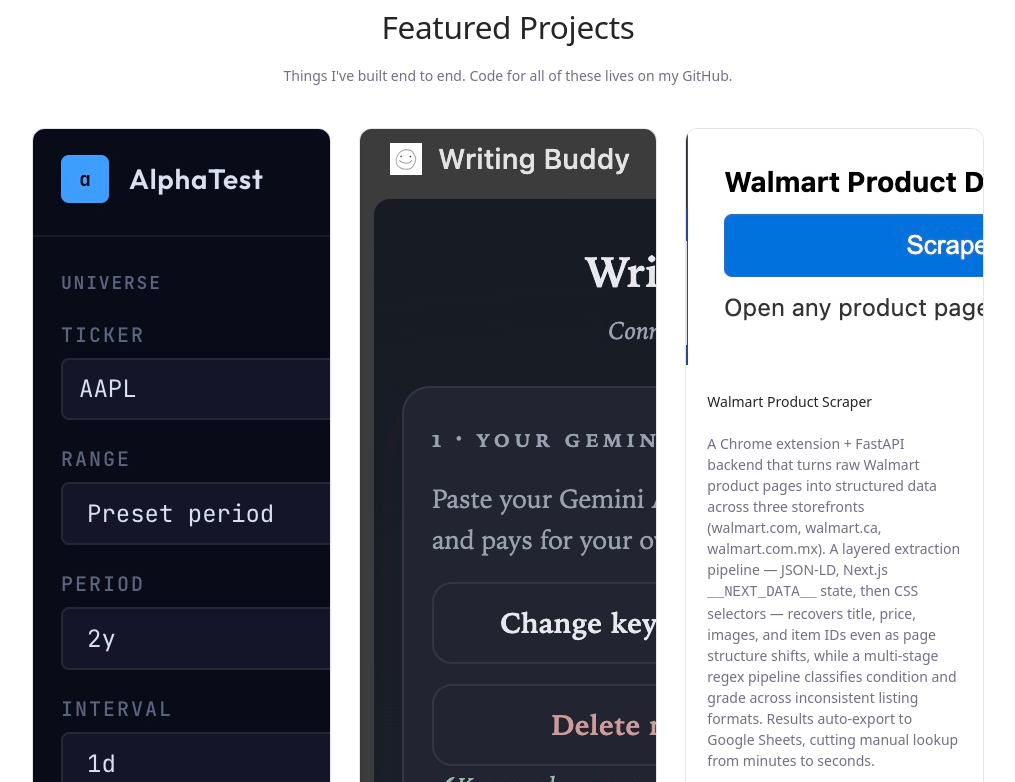
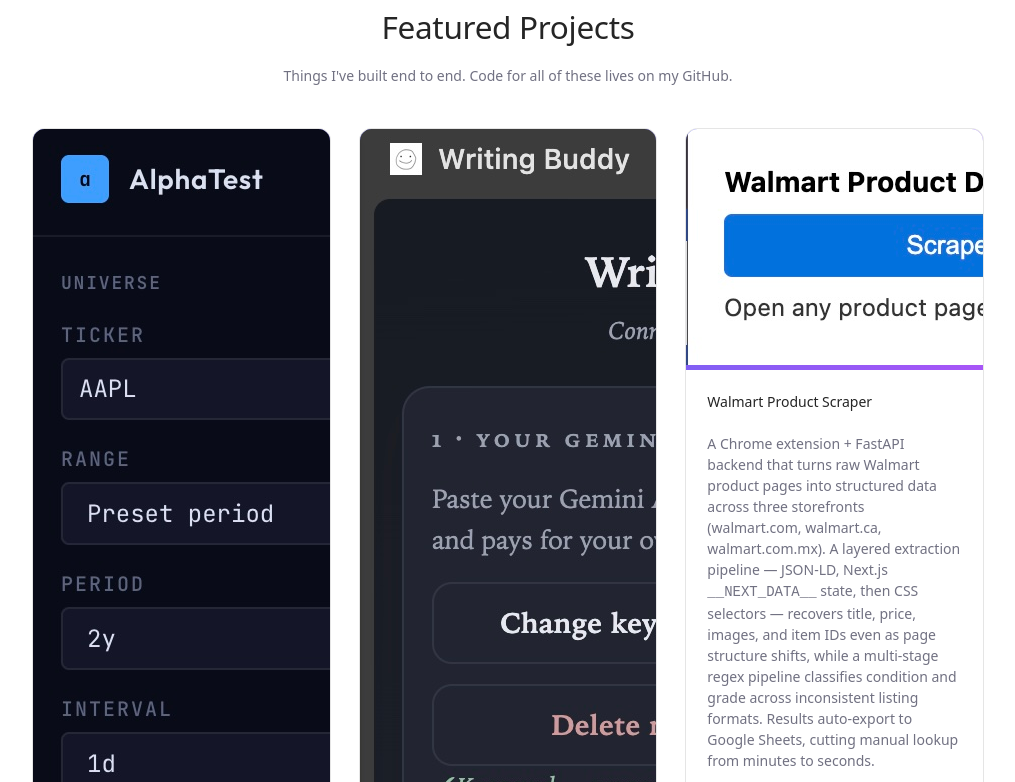
Before and after one commit to samiam621/sam-s-portfolio, a website: page index.html in a window 1280 px wide. Shown: the part 2391-3173 px from the top of the page, without its empty margins (132-1147 px from the left). Drawn offline with Linux system fonts and the light colour scheme.

Commit message:
fix image

```diff
--- a/index.html
+++ b/index.html
@@ -360,10 +360,10 @@
         </header>
 
         <!-- TODO: replace .project__thumb with <img> when you have screenshots -->
-         <!-- class="project__thumb project__thumb--a" -->
+         <!--  -->
         <div class="grid grid--3 grid--wide">
           <article class="card card--project">
-            <div ><img src="AlphaTestSS.jpg" alt="AlphaTest Demo" aria-hidden="true"></div>
+            <div class="project__thumb project__thumb--a"><img src="AlphaTestSS.jpg" alt="AlphaTest Demo" aria-hidden="true"></div>
             <div class="card__header"><h3 class="card__title">AlphaTest</h3></div>
             <div class="card__content">
               <p class="text-muted">
@@ -391,7 +391,7 @@
           </article>
 
           <article class="card card--project">
-            <div ><img src="WritingBuddySS.jpg" alt="Writing Buddy Demo" aria-hidden="true"></div>
+            <div class="project__thumb project__thumb--a"><img src="WritingBuddySS.jpg" alt="Writing Buddy Demo" aria-hidden="true"></div>
             <div class="card__header"><h3 class="card__title">Writing Buddy</h3></div>
             <div class="card__content">
               <p class="text-muted">
@@ -417,7 +417,7 @@
           </article>
 
           <article class="card card--project">
-            <div><img src="WalmartScraperSS.jpg" alt="Walmart Scraper Demo" aria-hidden="true"></div>
+            <div class="project__thumb project__thumb--a"><img src="WalmartScraperSS.jpg" alt="Walmart Scraper Demo" aria-hidden="true"></div>
             <div class="card__header"><h3 class="card__title">Walmart Product Scraper</h3></div>
             <div class="card__content">
               <p class="text-muted">
@@ -451,7 +451,7 @@
       <div class="container container--sm">
         <header class="section__head">
           <h2>Let's Connect</h2>
-          <p>Have a role, a project, or just want to say hi? I'd love to hear from you.</p>
+          <p>I'd be super happy to chat with you!</p>
         </header>
 
         <div class="contact">
```
